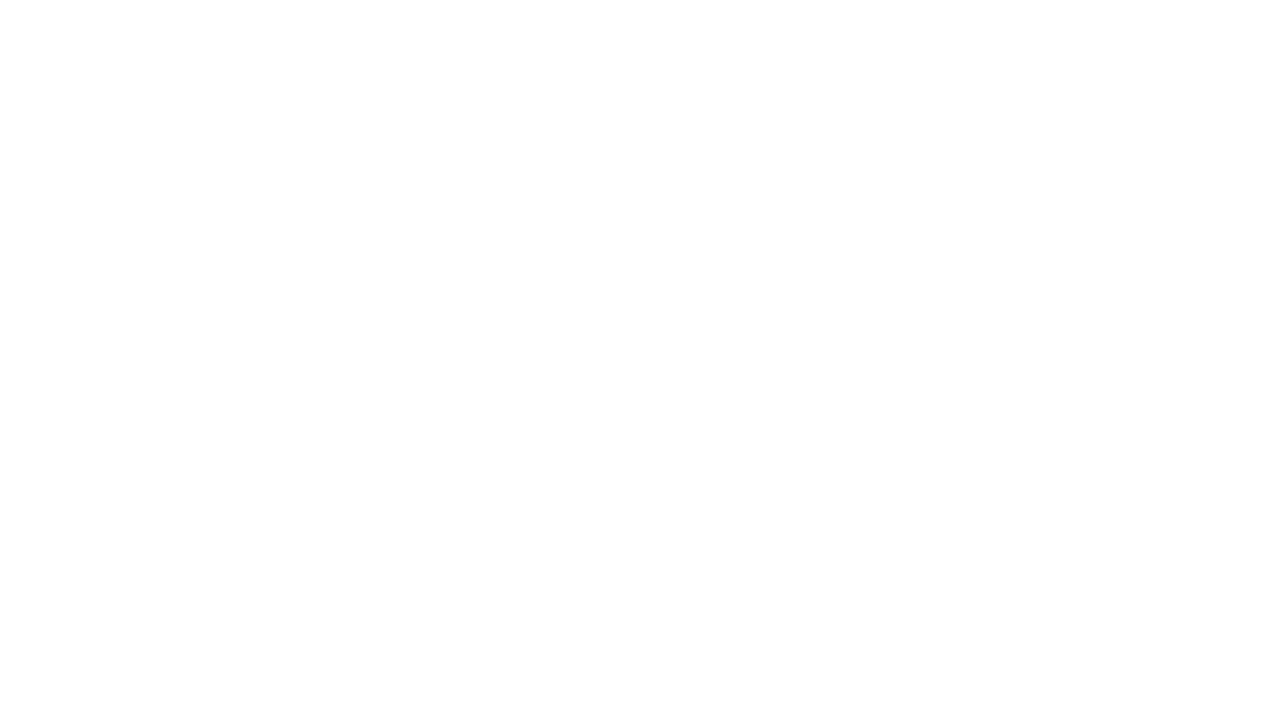
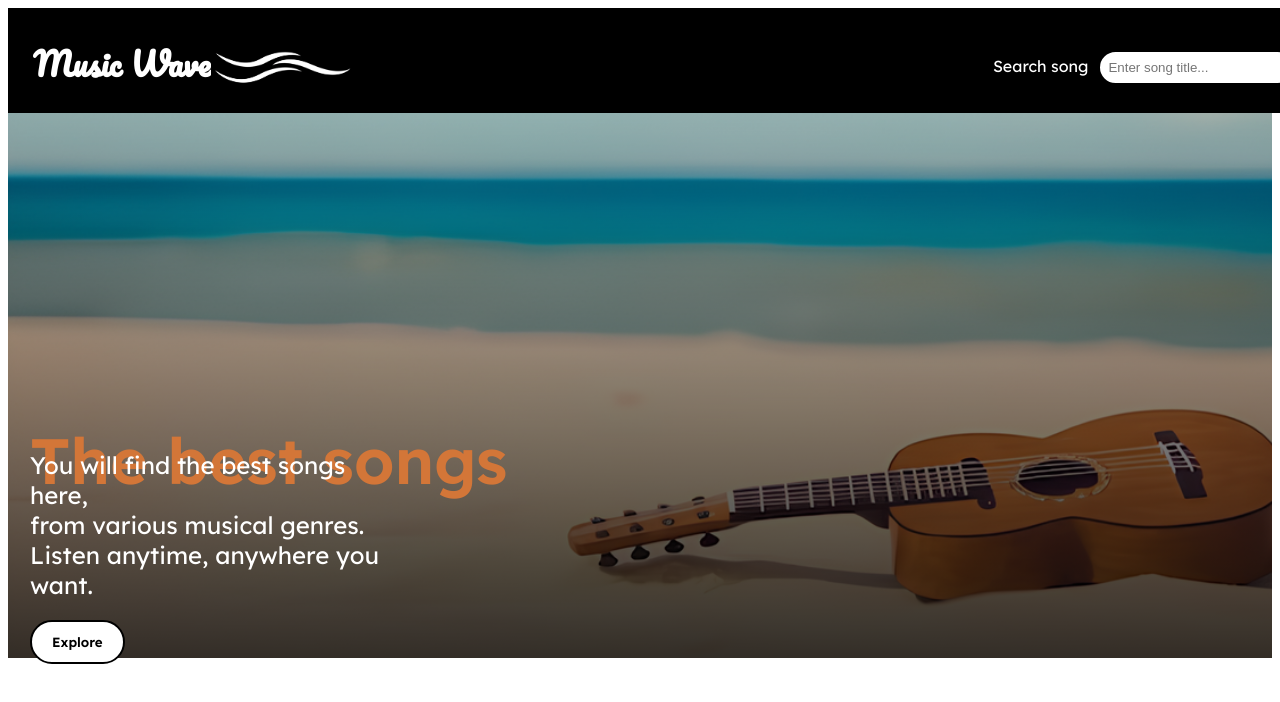
Before and after one commit to ludmiviale/music-wave, a React (Vite) app in the folder client/: page / in a window 1280 px wide. Before the commit this address had no page. Shown: the top 702 px of the page. Built offline with nearby package versions, Linux system fonts and the light colour scheme.

Commit message:
upload the entire project

```diff
--- a/client/src/App.jsx
+++ b/client/src/App.jsx
@@ -6,7 +6,7 @@ function App() {
   return (
     <div>
       <Routes>
-        <Route path="/home" element={<Home />} />
+        <Route path="/" element={<Home />} />
       </Routes>
     </div>
   );
--- a/client/src/components/banner/Banner.css
+++ b/client/src/components/banner/Banner.css
@@ -5,19 +5,19 @@
     justify-content: flex-start;
     width: 100%;
     height: 650px;
-    background-image: url("../../assets/banner.png");
+    background-image: linear-gradient(to bottom, rgba(0, 0, 0, 0), rgba(0, 0, 0, 0.8)), url("../../assets/banner.png");
     background-repeat: no-repeat;
     background-size: cover;
     text-align: center;
 }
 
 .banner h1 {
-    color: #e7813b;
+    color: #d37638;
     position: absolute;
-    bottom: 300px; /* Ajusta la distancia desde la parte inferior */
-    left: 30px; /* Ajusta la distancia desde la izquierda */
+    bottom: 300px;
+    left: 30px;
     font-size: 4rem;
-    margin: 0; /* Elimina el margen predeterminado del h1 */
+    margin: 0;
     padding: 0;
     margin-top: 200px;
     font-family: 'Lexend', sans-serif;
```
Also changed, not shown: client/src/assets/banner.png, 1 other file (tests, documents, lock files or other folders).
